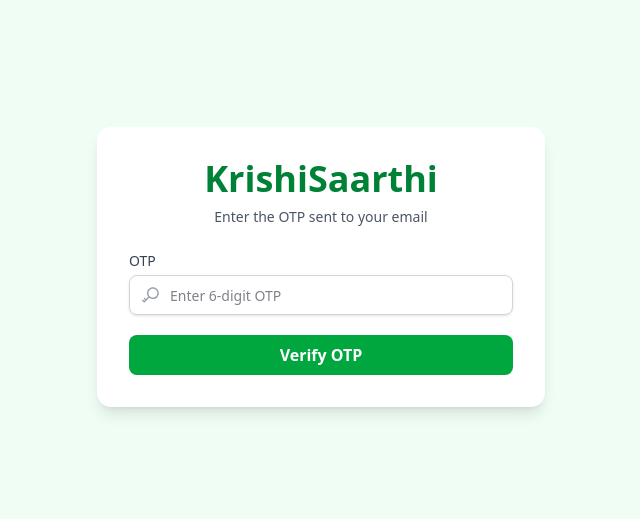
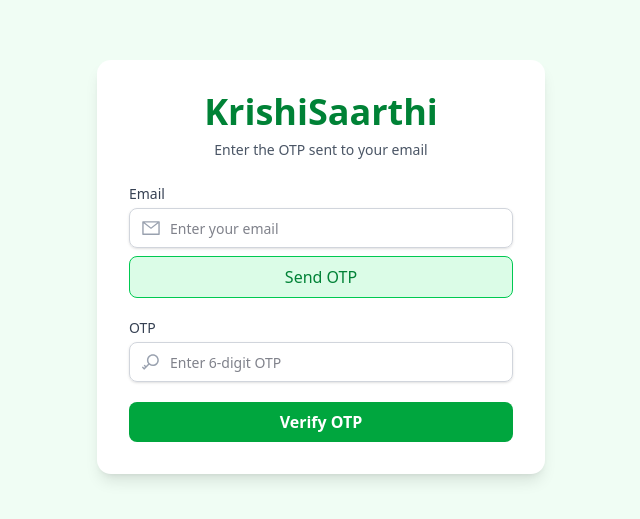
Before and after one commit to SaurabhJain708/WhatsInsta, a Next.js app: page /v1/otp in a window 1280 px wide. Shown: the part 133-652 px from the top of the page, without its empty margins (319-959 px from the left). Built offline with nearby package versions, Linux system fonts and the light colour scheme.

Commit message:
Completed forgot password flow

```diff
--- a/src/app/(LandingPage)/v1/(auth)/login/page.tsx
+++ b/src/app/(LandingPage)/v1/(auth)/login/page.tsx
@@ -38,6 +38,7 @@
         body: JSON.stringify({
           password: data.password,
           email: data.identifier,
+          username: data.identifier,
         }),
         credentials: "include",
       });
@@ -139,6 +140,12 @@
               >
                 {passwordVisible ? <BsEyeSlash /> : <BsEye color="black" />}
               </div>
+              {/* Forgot Password link */}
+              <div className="text-right text-sm mt-1">
+                <Link href="/v1/otp" className="text-green-600 hover:underline">
+                  Forgot Password?
+                </Link>
+              </div>
             </div>
             {errors.password && (
               <p className="text-xs text-red-600 mt-1">
--- a/src/app/(LandingPage)/v1/(auth)/otp/page.tsx
+++ b/src/app/(LandingPage)/v1/(auth)/otp/page.tsx
@@ -4,10 +4,13 @@
 import { useForm } from "react-hook-form";
 import { zodResolver } from "@hookform/resolvers/zod";
 import { z } from "zod";
-import { AiOutlineKey } from "react-icons/ai";
+import { AiOutlineKey, AiOutlineMail } from "react-icons/ai";
+import { toast } from "sonner";
+import { useRouter } from "next/navigation";
 
-// OTP validation schema
+// Form schema for email and OTP
 const otpSchema = z.object({
+  email: z.string().email("Invalid email address"),
   otp: z
     .string()
     .length(6, "OTP must be 6 digits")
@@ -15,20 +18,88 @@
 });
 
 export default function ConfirmOtpPage() {
-  const [isSubmitting, setIsSubmitting] = useState(false);
+  const router = useRouter()
+  const [allowOtp, setAllowOtp] = useState(true);
+  const [otpCounter, setOtpCounter] = useState(30);
+  const [email, setEmail] = useState("");
+
   const {
     register,
     handleSubmit,
-    formState: { errors },
+    formState: { errors, isSubmitting },
   } = useForm({
     resolver: zodResolver(otpSchema),
   });
 
-  const onSubmit = async (data: unknown) => {
-    setIsSubmitting(true);
-    console.log("OTP submitted:", data);
-    await new Promise((res) => setTimeout(res, 1000));
-    setIsSubmitting(false);
+  const sendOtp = async () => {
+    const isemailvalid = otpSchema.safeParse(email);
+    if (!isemailvalid) {
+      return;
+    }
+    setAllowOtp(false);
+    const response = await fetch("/api/auth/generate-otp", {
+      method: "POST",
+      headers: {
+        "Content-Type": "application/json",
+      },
+      body: JSON.stringify({
+        email,
+      }),
+    });
+
+    const result = await response.json();
+    toast(result.message, {
+      action: {
+        label: "x",
+        onClick: () => console.log("Closed toast"),
+      },
+    });
+    if (result.statusCode !== 201) {
+      setAllowOtp(true);
+    } else if (result.statusCode === 201) {
+      const interval = setInterval(() => {
+        setOtpCounter((prev) => {
+          if (prev <= 1) {
+            clearInterval(interval);
+            setAllowOtp(true);
+            return 0;
+          }
+          return prev - 1;
+        });
+      }, 1000);
+    }
+    setOtpCounter(30)
+    console.log(result);
+  };
+
+  const onSubmit = async (data: z.infer<typeof otpSchema>) => {
+    try {
+      const response = await fetch("/api/auth/check-otp", {
+        method: "POST",
+        headers: {
+          "Content-Type": "application/json",
+        },
+        body: JSON.stringify({
+          otp:data.otp,
+          email:data.email
+        }),
+        credentials: "include",
+      });
+      const result = await response.json();
+      if (result.statusCode === 200) {
+        router.push("/v1/create-password");
+      } else if (result.statusCode === 411 || result.statusCode === 404) {
+        router.push("/v1/sign-up");
+      }
+      toast(result.message, {
+        action: {
+          label: "x",
+          onClick: () => console.log("Closed toast"),
+        },
+      });
+    } catch (error) {
+
+    }
   };
 
   return (
@@ -44,7 +115,47 @@
         </div>
 
         <form className="space-y-5" onSubmit={handleSubmit(onSubmit)}>
-          {/* OTP */}
+          {/* Email Field */}
+          <div>
+            <label
+              htmlFor="email"
+              className="block text-sm font-medium text-gray-700"
+            >
+              Email
+            </label>
+            <div className="relative mt-1">
+              <div className="absolute inset-y-0 left-0 pl-3 flex items-center pointer-events-none">
+                <AiOutlineMail className="text-gray-400 w-5 h-5" />
+              </div>
+              <input
+                id="email"
+                type="email"
+                className={`pl-10 w-full border ${
+                  errors.email ? "border-red-300" : "border-gray-300"
+                } rounded-md shadow-sm focus:ring-green-500 focus:border-green-500 sm:text-sm h-10`}
+                placeholder="Enter your email"
+                {...register("email")}
+                onChange={(e) => {
+                  setEmail(e.target.value);
+                }}
+              />
+            </div>
+            {errors.email && (
+              <p className="text-xs text-red-600 mt-1">
+                {errors.email.message}
+              </p>
+            )}
+            <button
+              type="button"
+              onClick={sendOtp}
+              disabled={!allowOtp}
+              className="mt-2 w-full cursor-pointer bg-green-100 text-green-700 border border-green-500 py-2 rounded-md hover:bg-green-200 transition font-medium"
+            >
+              {allowOtp ? "Send OTP" : `Resend OTP (${otpCounter}s)`}
+            </button>
+          </div>
+
+          {/* OTP Field */}
           <div>
             <label
               htmlFor="otp"
@@ -75,7 +186,7 @@
           <button
             type="submit"
             disabled={isSubmitting}
-            className="w-full bg-green-600 text-white py-2 rounded-md hover:bg-green-700 transition font-semibold"
+            className="w-full cursor-pointer bg-green-600 text-white py-2 rounded-md hover:bg-green-700 transition font-semibold"
           >
             {isSubmitting ? "Verifying..." : "Verify OTP"}
           </button>
--- a/src/app/api/auth/check-otp/route.ts
+++ b/src/app/api/auth/check-otp/route.ts
@@ -1,39 +1,64 @@
-import { ApiError } from "@/lib/ApiError";
 import { ApiResponse } from "@/lib/ApiResponse";
+import { GenerateTokens } from "@/lib/generateAccess&RefreshToken";
 import { mongoDb } from "@/lib/mongodb";
+import { errorResponse } from "@/lib/responseFuncs/errorResponse";
 import { Iotp, Otp } from "@/models/otp.model";
+import { User } from "@/models/user.model";
 import { NextRequest, NextResponse } from "next/server";
 
 export async function POST(req: NextRequest) {
   try {
     const { otp, email } = await req.json();
-    if (!otp || !email) {
-      return NextResponse.json(
-        new ApiError(400, "Please enter otp and email"),
-        { status: 400 }
-      );
-    }
+    if (!otp || !email) return errorResponse(400, "Please enter otp & email");
     await mongoDb();
 
     const hasOtp: null | Iotp = await Otp.findOne({ email });
-    if (!hasOtp) {
-      return NextResponse.json(new ApiError(404, "Otp not found"), {
-        status: 404,
-      });
-    }
+
+    if (!hasOtp) return errorResponse(401, "Otp not found");
+
     const isOtpCorrect = await hasOtp?.compareOtp(otp);
-    if (!isOtpCorrect) {
-      return NextResponse.json(new ApiError(400, "Otp not matched"), {
-        status: 400,
-      });
-    }
-    return NextResponse.json(new ApiResponse(200, null, "Otp is correct"), {
-      status: 200,
+
+    if (!isOtpCorrect) return errorResponse(400, "Otp not matched");
+
+    const user = await User.findOneAndUpdate(
+      { email },
+      { areDetailsComplete: false },
+      { new: true }
+    );
+
+    if (!user) return errorResponse(404, "User not found");
+    if (!user.isVerified) return errorResponse(411, "Please complete details");
+
+    const token = await GenerateTokens(email);
+
+    if (!token || typeof token === "boolean")
+      return errorResponse(500, "Server error while generating tokens");
+
+    const response = NextResponse.json(
+      new ApiResponse(200, null, "Otp is correct"),
+      {
+        status: 200,
+      }
+    );
+
+    response.cookies.set("accessToken", token.accessToken, {
+      httpOnly: true,
+      secure: process.env.NODE_ENV === "production", // Only secure in production
+      sameSite: "strict", // Adjust to your needs, 'strict' is safer
+      path: "/", // Accessible throughout the entire app
+      maxAge: 60 * 60,
     });
+
+    response.cookies.set("refreshToken", token.refreshToken, {
+      httpOnly: true,
+      secure: process.env.NODE_ENV === "production", // Only secure in production
+      sameSite: "strict",
+      path: "/",
+      maxAge: 60 * 60 * 24 * 7, // 7 days
+    });
+    return response;
   } catch (error) {
-    return NextResponse.json(
-      new ApiError(500, `Internal server error: ${error}`),
-      { status: 500 }
-    );
+    console.log(error);
+    return errorResponse(500, "Internal server error");
   }
 }
```
